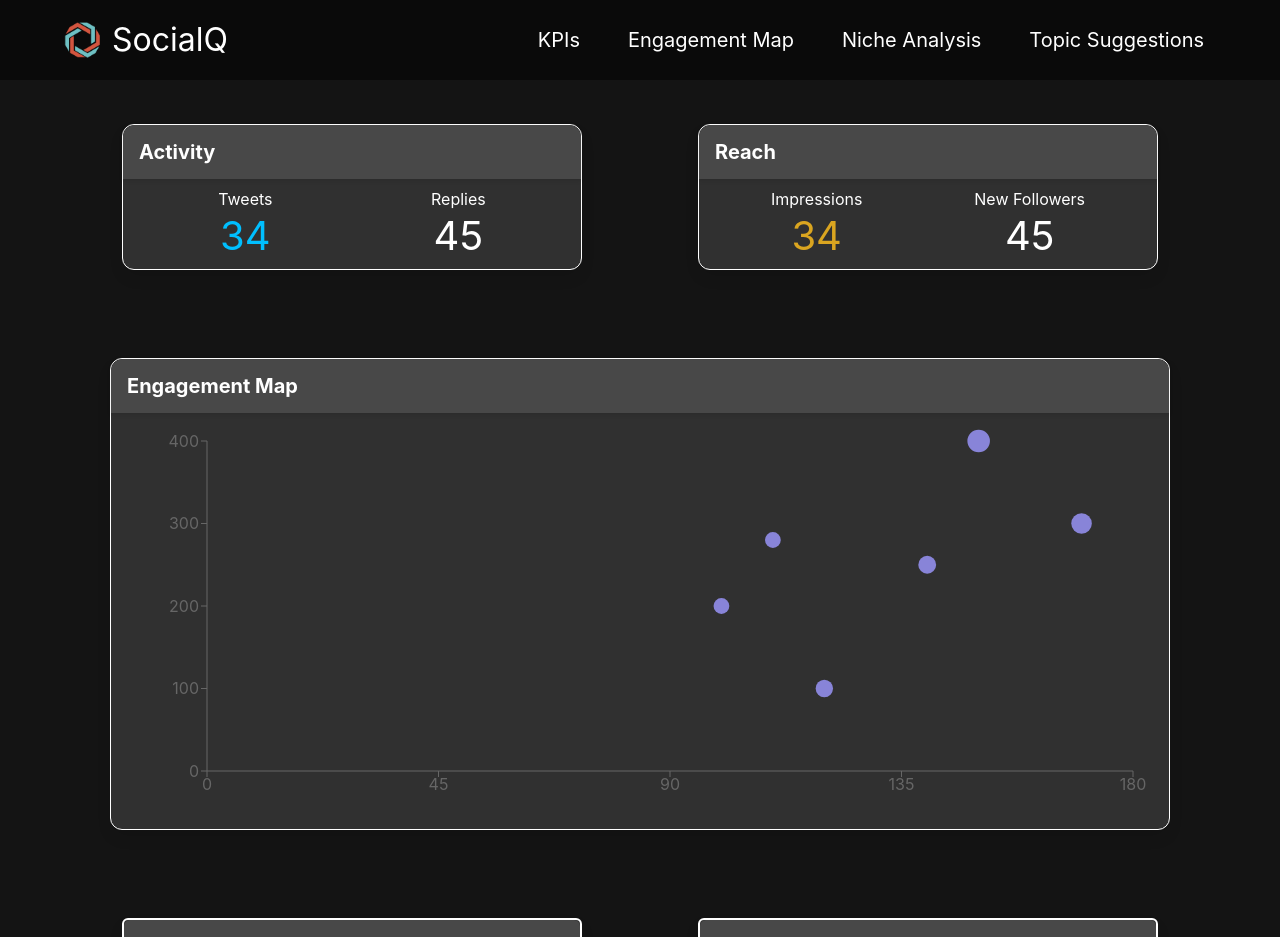
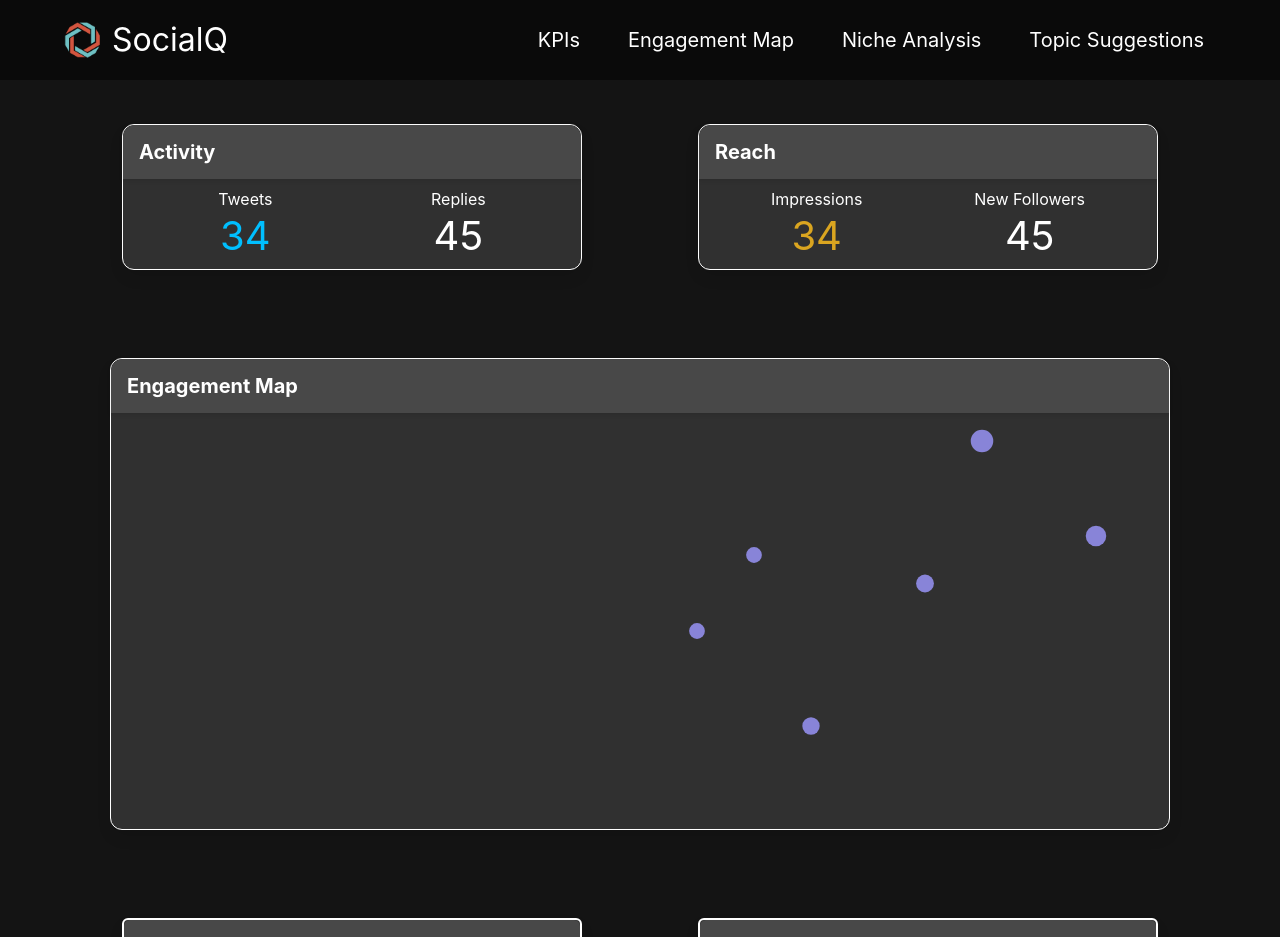
Before and after one commit to SocialQu/Branding, a Next.js app in the folder app/: page / in a window 1280 px wide. Shown: the top 937 px of the page. Built offline with nearby package versions, Linux system fonts and the light colour scheme.

Commit message:
Margins & axis on Scatter.

```diff
--- a/app/components/EngagementMap.tsx
+++ b/app/components/EngagementMap.tsx
@@ -12,15 +12,15 @@ const data = [
   { x: 110, y: 280, z: 200 },
 ]
 
-const margin = { top:20, right:20, bottom:20, left:20 }
+const margin = { top:20, right:0, bottom:0, left:0 }
 const BubbleChart = () => <ResponsiveContainer width="100%" height={400} >
     <ScatterChart width={400} margin={margin} >
-        <XAxis type="number" dataKey="x" />
-        <YAxis type="number" dataKey="y" />
+        <XAxis type="number" dataKey="x" tick={false} hide/>
+        <YAxis type="number" dataKey="y" tick={false} hide/>
         <ZAxis type="number" dataKey="z" range={[60, 400]}/>
 
         <Tooltip/>
-        <Scatter name="A school" data={data} fill="#8884d8" />
+        <Scatter data={data} fill="#8884d8" />
     </ScatterChart>
 </ResponsiveContainer>
 
```
